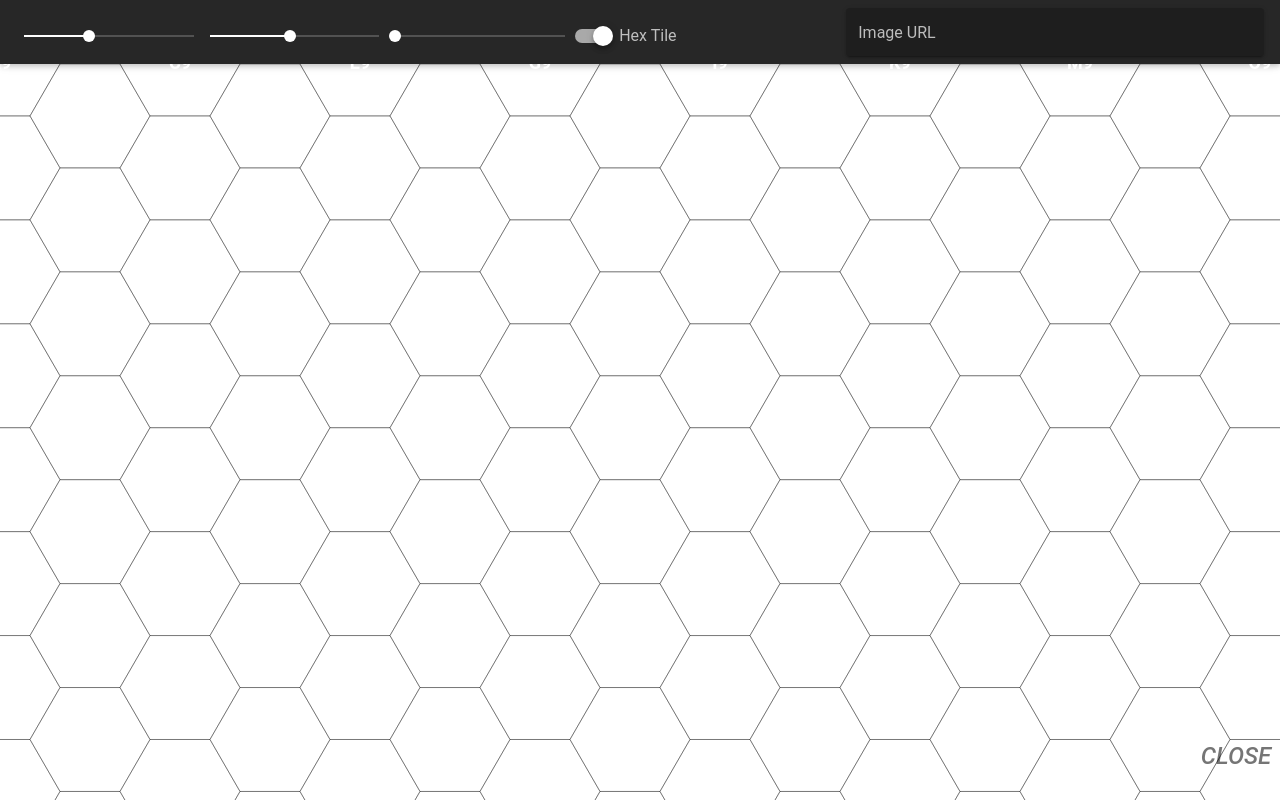
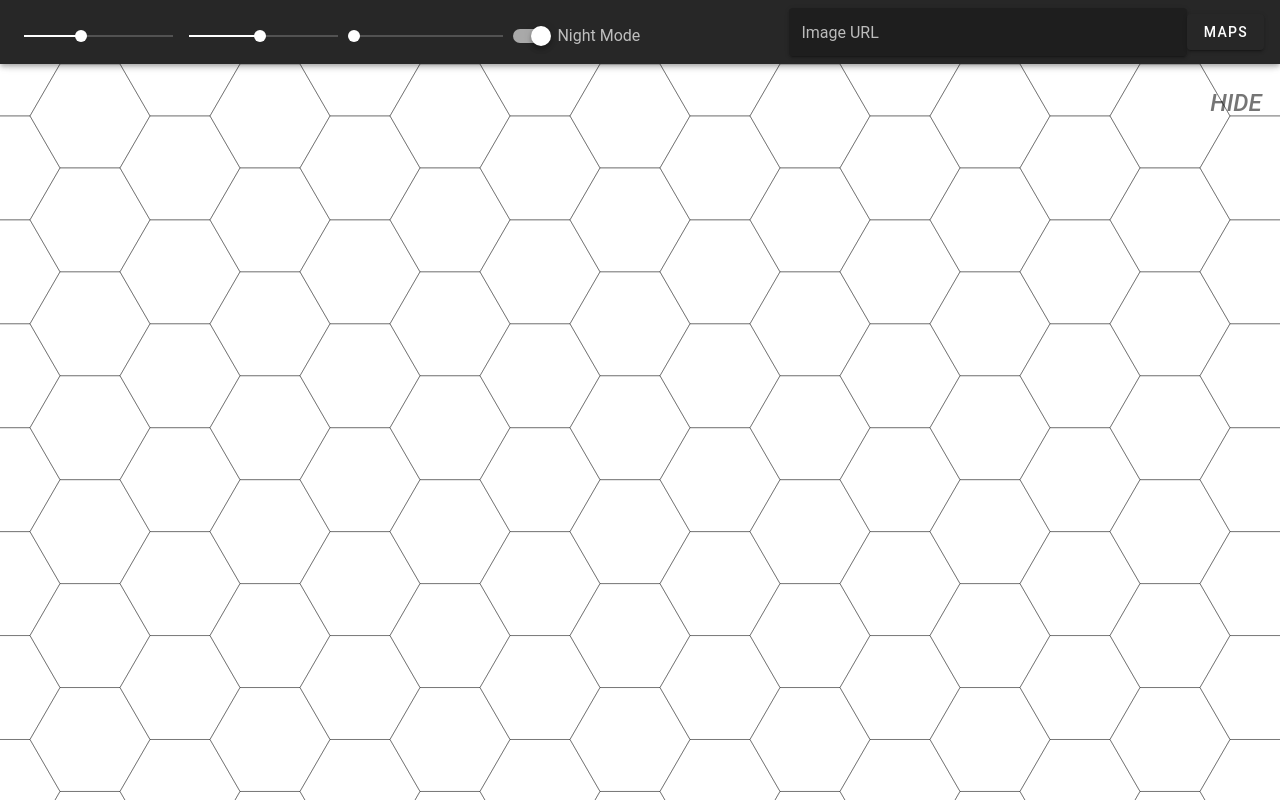
Before and after one commit to siifr/maptor, a Vue app: page / in a window 1280 px wide. Built offline with nearby package versions, Linux system fonts and the light colour scheme.

Commit message:
Fixes header image overlap; moves and fixes menu show/hide button; refactors switch to be day/night mode; adds button to easy maps link

```diff
--- a/src/components/Grid.vue
+++ b/src/components/Grid.vue
@@ -2,6 +2,9 @@
 <style>
   body {
     overflow:hidden;
+  }
+  header {
+    z-index: 99999;
   }
   div.grid {
     width: 100vw;
@@ -29,7 +32,7 @@
     stroke-width: 1;
   }
   .hex-tile.alt {
-    fill: rgba(33, 150, 243, 0.35);
+    fill: rgba(76, 175, 80, 0.35);
   }
   .hex-label {
     font-size: 20px;
@@ -73,9 +76,10 @@
           step="5"
           ticks>
         </v-slider>
+
         <v-switch
           v-model="switch1"
-          label="Hex Tile">
+          :label="switch1 ? 'Night Mode' : 'Day Mode'">
         </v-switch>
         <v-spacer></v-spacer>
         <v-text-field
@@ -83,9 +87,23 @@
           solo
           label="Image URL"
           clearable>
+
         </v-text-field>
+        <v-btn style="top: -15px;" href="https://modernarmor.worldoftanks.com/en/cms/guides/maps/" target="_blank">
+            Maps
+        </v-btn>
       </v-toolbar>
     </v-card>
+    <v-btn
+        fixed
+        top
+        right
+        fab
+        icon
+        @click="headerHidden = !headerHidden"
+        :style="headerHidden ? { top: '0' } : { top: '75px' }">
+      <v-icon>{{ headerHidden ? 'menu' : 'hide' }}</v-icon>
+    </v-btn>
     <div class="grid">
       <div
         v-if="mapImage"
@@ -117,15 +135,7 @@
         </text>
       </svg>
     </div>
-    <v-btn
-      fixed
-      bottom
-      right
-      fab
-      icon
-      @click="headerHidden = !headerHidden">
-      <v-icon>{{ headerHidden ? 'menu' : 'close' }}</v-icon>
-    </v-btn>
+
   </v-app>
 </template>
 <script>
```
